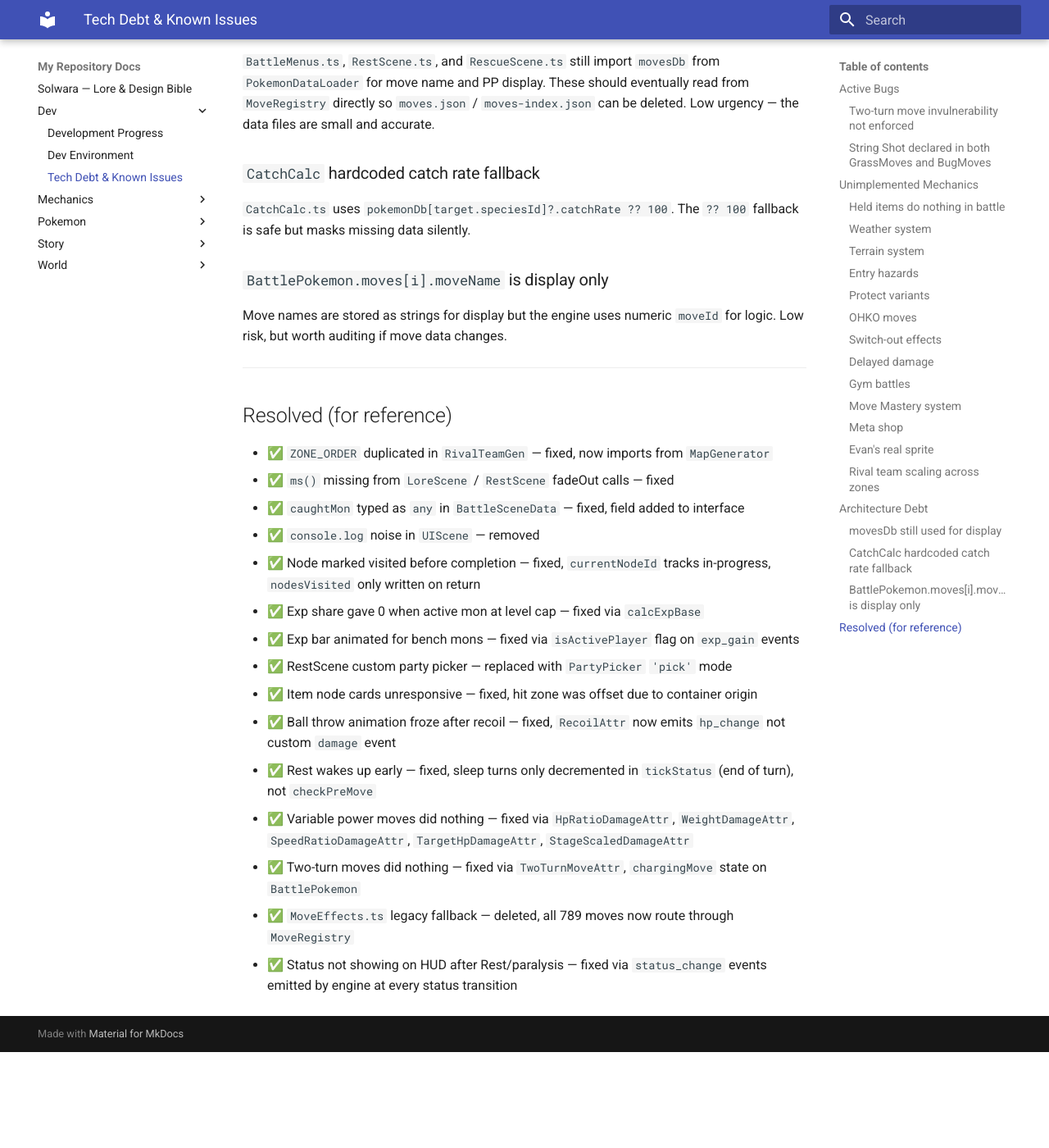
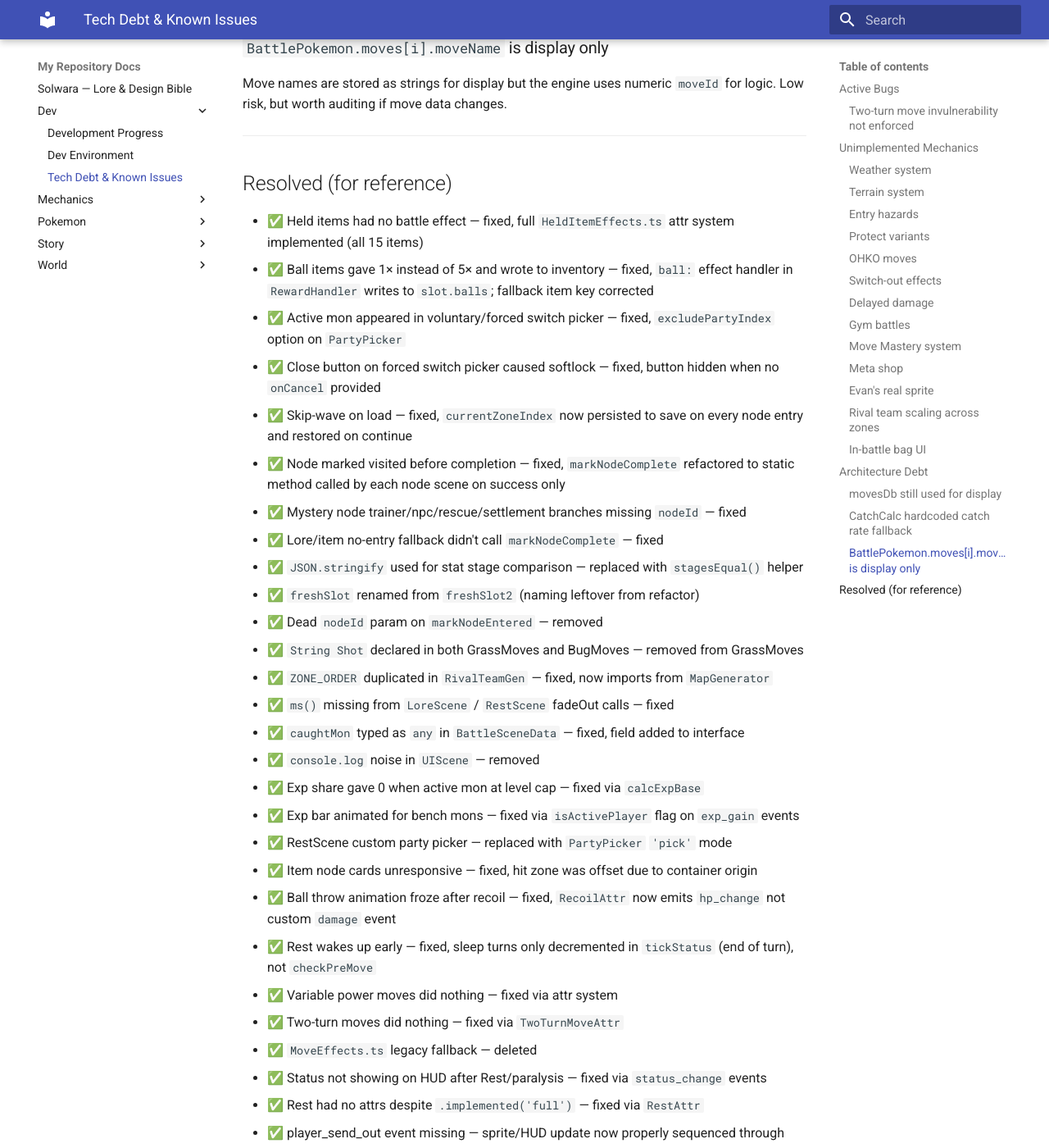
Before and after one commit to solwara-pokemon/lore-building, an MkDocs documentation site: the page built from docs/dev/tech_debt.md, in a window 1280 px wide and 1400 px high, scrolled down 2670 px. Shown: the whole window at 82% size. Built offline with MkDocs 1.6.1 and Material for MkDocs 9.7.7, drawn with Linux system fonts in a browser that asks for light colours; before the commit the page ends 3953 px from its top, so only the background shows below that; some of the changed text lies outside the part shown.

Commit message:
docs: update tech_debt — held items resolved, new open items

```diff
--- a/docs/dev/tech_debt.md
+++ b/docs/dev/tech_debt.md
@@ -12,28 +12,9 @@ Active list of known issues, deferred work, and architectural debt. Updated as i
 **Fix:** In `resolveMove`, before the accuracy check, test if `defender.chargingMove?.invisible === true` and skip the move (show "avoided the attack" message) unless the attacking move has a specific bypass flag (e.g. Earthquake hits Dig, Gust hits Fly).
 **Priority:** Medium
 
-### `String Shot` declared in both GrassMoves and BugMoves
-**Location:** `src/systems/battle/moves/moves/GrassMoves.ts` line ~40
-**Cause:** Copy-paste error during family file authoring.
-**Fix:** Remove the entry from `GrassMoves.ts`. String Shot is a Bug-type move.
-**Priority:** Low
-
 ---
 
 ## Unimplemented Mechanics
-
-### Held items do nothing in battle
-All 15 held items can be equipped via the bag but `BattlePokemon.heldItem` is never read by the engine. None of the following effects are implemented:
-- Shell Bell (heal 1/8 of damage dealt)
-- Life Orb (1.3× damage, 10% recoil)
-- Choice Band/Specs/Scarf (1.5× stat, lock to first move)
-- Focus Sash (survive one KO hit at full HP)
-- Rocky Helmet (deal 1/6 HP to contact attackers)
-- Assault Vest (1.5× SpDef, block status moves)
-- Leftovers / Black Sludge (end-of-turn heal/damage)
-- Expert Belt (1.2× on super effective hits)
-- Eviolite (1.5× Def/SpDef if not fully evolved)
-- Wide Lens / Zoom Lens / Kings Rock (accuracy/flinch modifiers)
 
 ### Weather system
 Rain Dance, Sunny Day, Sandstorm, Hail, Snowscape — all declared as `not` in their move families. No weather state on `BattleState`, no weather-dependent move power modifiers, no end-of-turn weather damage.
@@ -71,6 +52,9 @@ Evan uses the Iris sprite as a placeholder. `public/images/trainers/iris.json` a
 ### Rival team scaling across zones
 Rival fights use `RivalTeamGen.ts` with predefined fight numbers. The scaling across all 8 zones has not been playtested.
 
+### In-battle bag UI
+The BAG button in battle currently shows a basic item list. A proper in-battle bag (filter to usable battle items, use on party mon) is not yet implemented.
+
 ---
 
 ## Architecture Debt
@@ -88,18 +72,31 @@ Move names are stored as strings for display but the engine uses numeric `moveId
 
 ## Resolved (for reference)
 
+- ✅ Held items had no battle effect — fixed, full `HeldItemEffects.ts` attr system implemented (all 15 items)
+- ✅ Ball items gave 1× instead of 5× and wrote to inventory — fixed, `ball:` effect handler in `RewardHandler` writes to `slot.balls`; fallback item key corrected
+- ✅ Active mon appeared in voluntary/forced switch picker — fixed, `excludePartyIndex` option on `PartyPicker`
+- ✅ Close button on forced switch picker caused softlock — fixed, button hidden when no `onCancel` provided
+- ✅ Skip-wave on load — fixed, `currentZoneIndex` now persisted to save on every node entry and restored on continue
+- ✅ Node marked visited before completion — fixed, `markNodeComplete` refactored to static method called by each node scene on success only
+- ✅ Mystery node trainer/npc/rescue/settlement branches missing `nodeId` — fixed
+- ✅ Lore/item no-entry fallback didn't call `markNodeComplete` — fixed
+- ✅ `JSON.stringify` used for stat stage comparison — replaced with `stagesEqual()` helper
+- ✅ `freshSlot` renamed from `freshSlot2` (naming leftover from refactor)
+- ✅ Dead `nodeId` param on `markNodeEntered` — removed
+- ✅ `String Shot` declared in both GrassMoves and BugMoves — removed from GrassMoves
 - ✅ `ZONE_ORDER` duplicated in `RivalTeamGen` — fixed, now imports from `MapGenerator`
 - ✅ `ms()` missing from `LoreScene` / `RestScene` fadeOut calls — fixed
 - ✅ `caughtMon` typed as `any` in `BattleSceneData` — fixed, field added to interface
 - ✅ `console.log` noise in `UIScene` — removed
-- ✅ Node marked visited before completion — fixed, `currentNodeId` tracks in-progress, `nodesVisited` only written on return
 - ✅ Exp share gave 0 when active mon at level cap — fixed via `calcExpBase`
 - ✅ Exp bar animated for bench mons — fixed via `isActivePlayer` flag on `exp_gain` events
 - ✅ RestScene custom party picker — replaced with `PartyPicker` `'pick'` mode
 - ✅ Item node cards unresponsive — fixed, hit zone was offset due to container origin
 - ✅ Ball throw animation froze after recoil — fixed, `RecoilAttr` now emits `hp_change` not custom `damage` event
 - ✅ Rest wakes up early — fixed, sleep turns only decremented in `tickStatus` (end of turn), not `checkPreMove`
-- ✅ Variable power moves did nothing — fixed via `HpRatioDamageAttr`, `WeightDamageAttr`, `SpeedRatioDamageAttr`, `TargetHpDamageAttr`, `StageScaledDamageAttr`
-- ✅ Two-turn moves did nothing — fixed via `TwoTurnMoveAttr`, `chargingMove` state on `BattlePokemon`
-- ✅ `MoveEffects.ts` legacy fallback — deleted, all 789 moves now route through `MoveRegistry`
-- ✅ Status not showing on HUD after Rest/paralysis — fixed via `status_change` events emitted by engine at every status transition
+- ✅ Variable power moves did nothing — fixed via attr system
+- ✅ Two-turn moves did nothing — fixed via `TwoTurnMoveAttr`
+- ✅ `MoveEffects.ts` legacy fallback — deleted
+- ✅ Status not showing on HUD after Rest/paralysis — fixed via `status_change` events
+- ✅ Rest had no attrs despite `.implemented('full')` — fixed via `RestAttr`
+- ✅ player_send_out event missing — sprite/HUD update now properly sequenced through event queue
```
